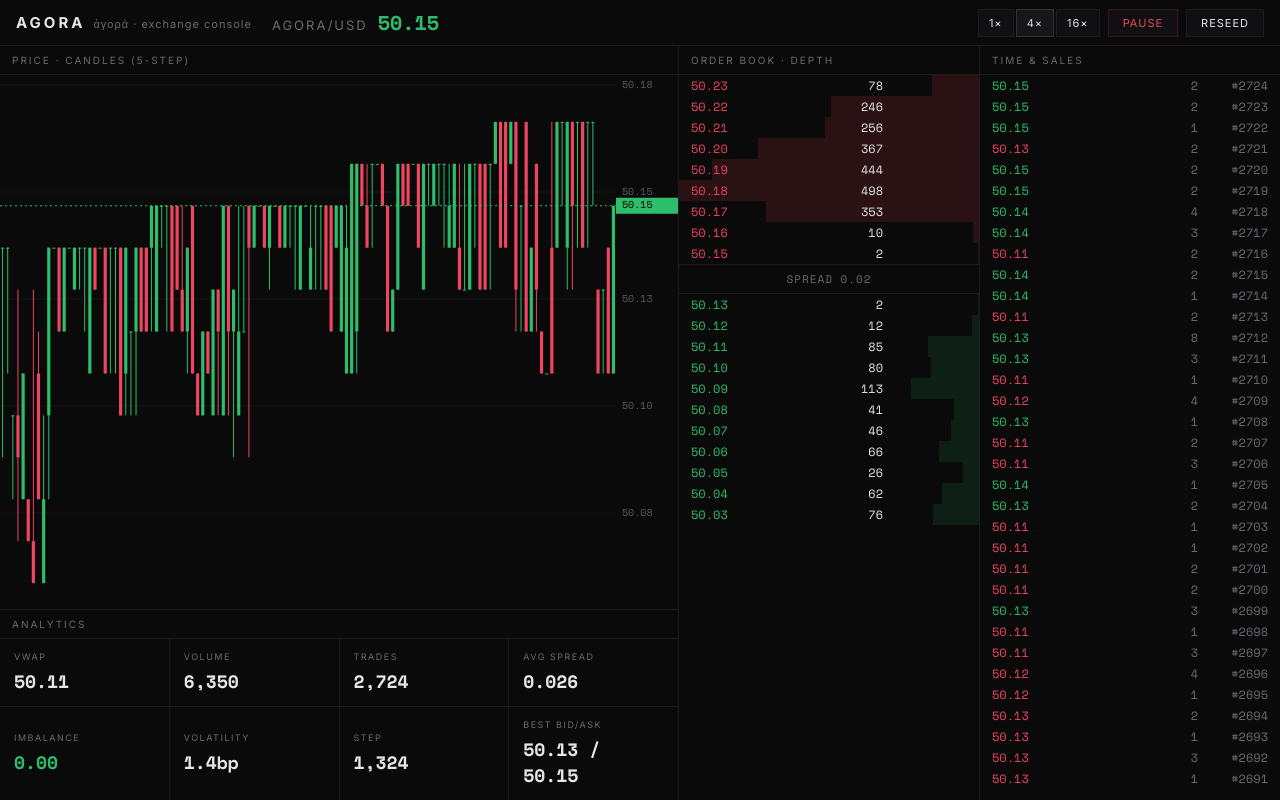
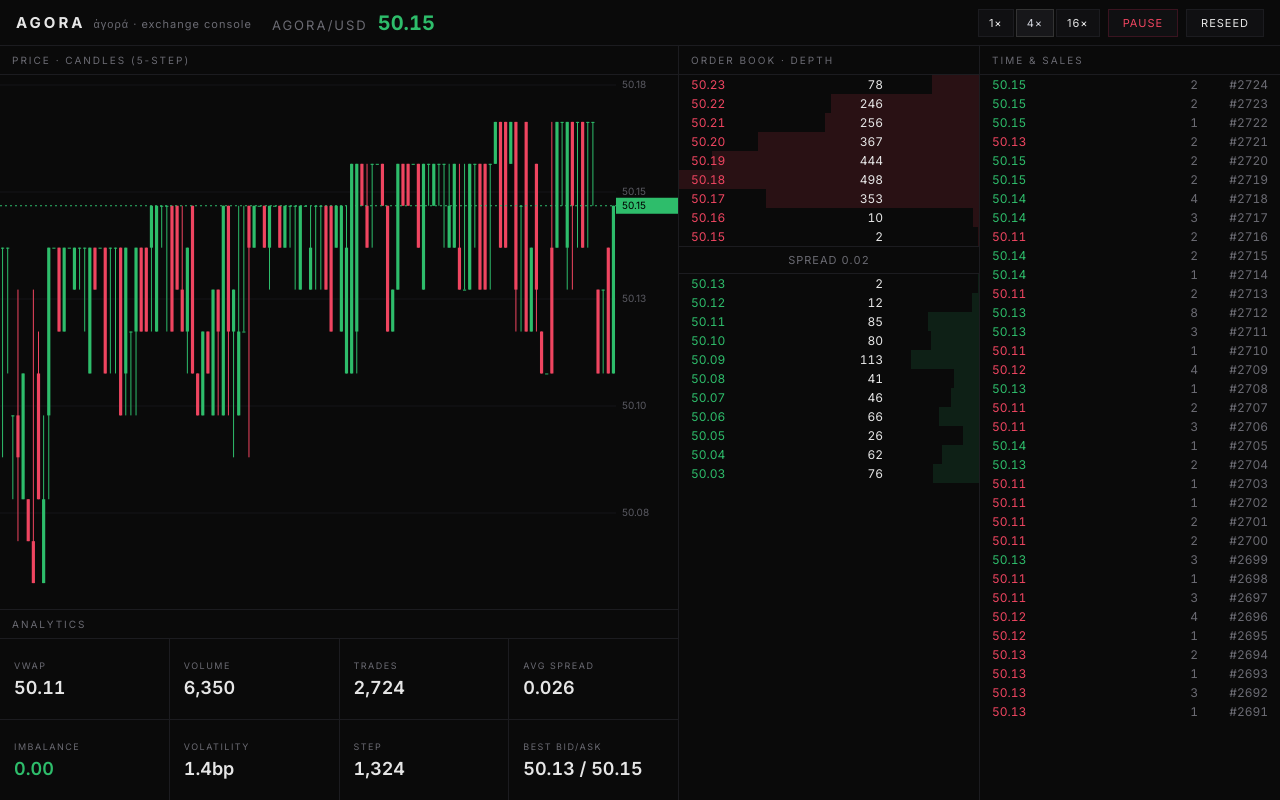
Before and after one commit to aryasgit/Project-Agora, a Next.js app in the folder web/console/: page / in a window 1280 px wide. Built offline with nearby package versions, Linux system fonts and the light colour scheme.

Commit message:
Use Inter everywhere; remove Space Mono entirely

```diff
--- a/web/console/app/globals.css
+++ b/web/console/app/globals.css
@@ -11,7 +11,7 @@
   --red-bright: #ef4560;
   --accent: #d1d4dc;
   --sans: var(--font-inter), sans-serif;
-  --mono: var(--font-space-mono), monospace;
+  --mono: var(--font-inter), sans-serif;
 }
 
 * {
@@ -30,7 +30,7 @@ body {
   height: 100%;
 }
 
-/* numeric / data readouts use Space Mono for tabular alignment */
+/* numeric / data readouts: Inter with tabular figures for column alignment */
 .ticker .px,
 .ladder,
 .tape,
--- a/web/console/app/layout.tsx
+++ b/web/console/app/layout.tsx
@@ -1,17 +1,10 @@
 import "./globals.css";
 import type { Metadata } from "next";
-import { Inter, Space_Mono } from "next/font/google";
+import { Inter } from "next/font/google";
 
 const inter = Inter({
   subsets: ["latin"],
   variable: "--font-inter",
-  display: "swap",
-});
-
-const spaceMono = Space_Mono({
-  subsets: ["latin"],
-  weight: ["400", "700"],
-  variable: "--font-space-mono",
   display: "swap",
 });
 
@@ -23,7 +16,7 @@ export const metadata: Metadata = {
 
 export default function RootLayout({ children }: { children: React.ReactNode }) {
   return (
-    <html lang="en" className={`${inter.variable} ${spaceMono.variable}`}>
+    <html lang="en" className={inter.variable}>
       <body>{children}</body>
     </html>
   );
--- a/web/console/components/CandleChart.tsx
+++ b/web/console/components/CandleChart.tsx
@@ -29,10 +29,9 @@ export default function CandleChart({
     ctx.scale(dpr, dpr);
     ctx.clearRect(0, 0, w, h);
 
-    // pull the Space Mono family from the canvas's computed style (next/font
-    // generates a hashed family name, so we can't hardcode "Space Mono")
-    const monoFamily =
-      getComputedStyle(canvas).fontFamily || "monospace";
+    // pull the Inter family from the canvas's computed style (next/font
+    // generates a hashed family name, so we can't hardcode it)
+    const axisFamily = getComputedStyle(canvas).fontFamily || "sans-serif";
 
     if (candles.length < 2) return;
 
@@ -60,7 +59,7 @@ export default function CandleChart({
     // grid + price axis
     ctx.strokeStyle = "#141418";
     ctx.fillStyle = "#5a5a62";
-    ctx.font = `10px ${monoFamily}`;
+    ctx.font = `10px ${axisFamily}`;
     ctx.textBaseline = "middle";
     const gridN = 5;
     for (let i = 0; i <= gridN; i++) {
```
